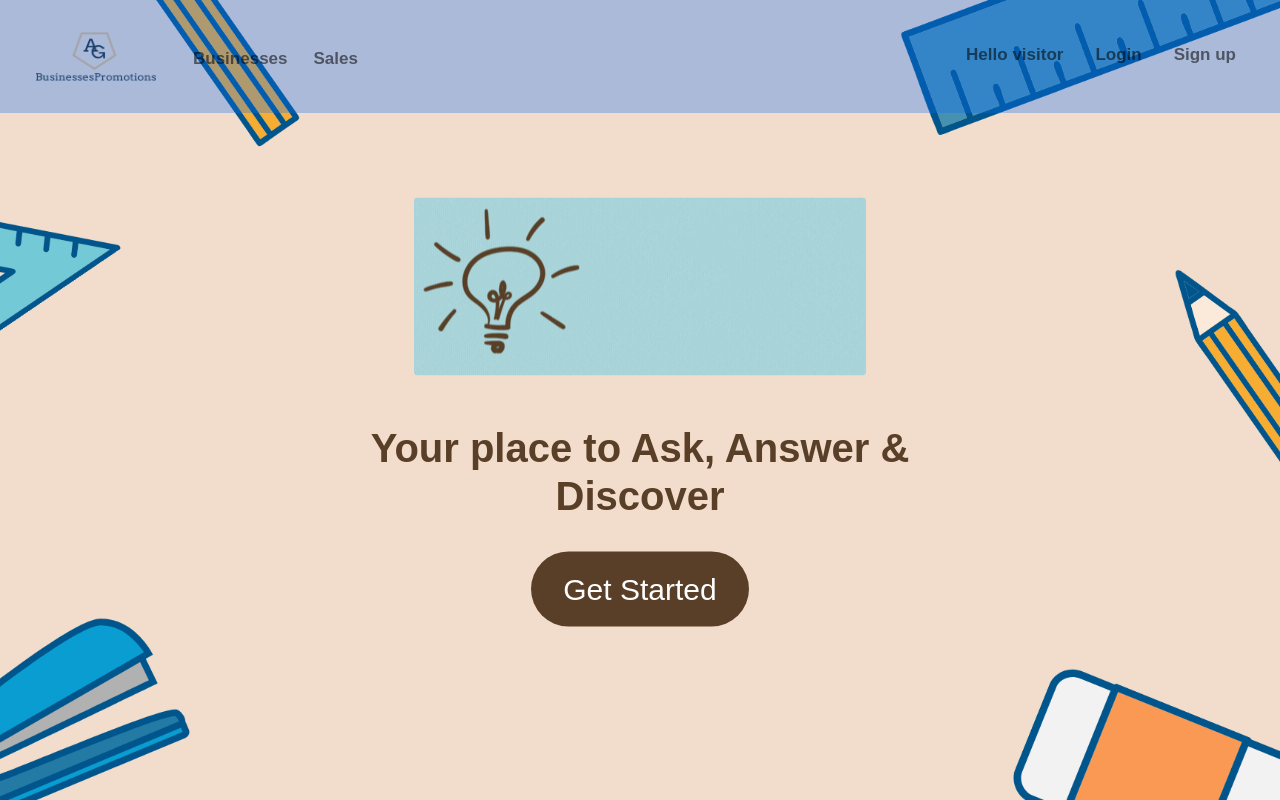
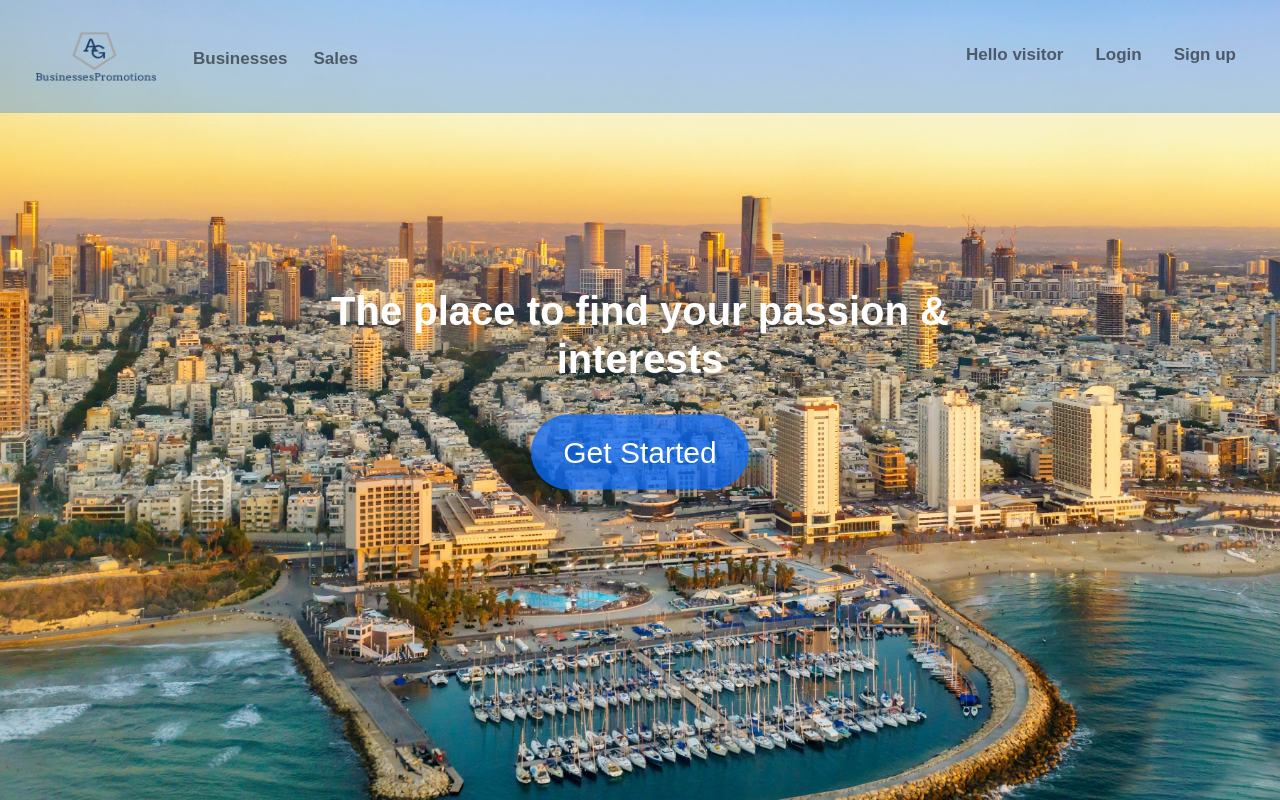
Before and after one commit to avivz450/A-GBusinessesPromotions, a Django app: page / in a window 1280 px wide. Run offline with Django 3.2, Linux system fonts and the light colour scheme; some libraries are stand-ins or nearby versions.

Commit message:
Editing landing page

```diff
--- a/App/Static/home/landing-page.css
+++ b/App/Static/home/landing-page.css
@@ -1,5 +1,5 @@
 body {
-	background: url("/static/home/background.png") no-repeat center center fixed;
+  background: url("/static/home/background2.jpg") no-repeat center center fixed;
   -webkit-background-size: cover;
   -moz-background-size: cover;
   -o-background-size: cover;
@@ -7,10 +7,10 @@ body {
 }
 
 .txt {
-	color:#593f27
+  color: #ffffff;
 }
 
-.center{
+.center {
   position: fixed;
   top: 50%;
   left: 50%;
@@ -18,8 +18,8 @@ body {
 }
 
 .get_started_btn {
-	background-color:#593f27;
-	color:white;
+  background-color: rgb(13 110 253 / 76%);
+  color: white;
   padding: 15px 32px;
   text-align: center;
   font-size: 30px;
--- a/App/templates/home/landingpage.html
+++ b/App/templates/home/landingpage.html
@@ -1,18 +1,32 @@
-{% extends "home/base.html" %}
-{% load static %}
-{% block content %}
+{% extends "home/base.html" %} {% load static %} {% block content %}
 
-
-<link rel="stylesheet" type="text/css" href="{% static 'home/landing-page.css' %}">
+<link
+  rel="stylesheet"
+  type="text/css"
+  href="{% static 'home/landing-page.css' %}"
+/>
 <body class="landing-bg">
-    <div class="center">
-         <img src="{% static 'home/animated-logo.gif' %}" alt="Shlifim Logo gif" class="row rounded mx-auto d-block my-5" >
-        <div  class=" text-center">
-            <h1 class="text-center font-weight-bold txt">Your place to Ask, Answer & Discover</h1>
-            {% comment %} "{% url 'explore-page' %}" {% endcomment %}
-                <a href=# type="button" class="btn m-4 get_started_btn rounded-pill active" aria-pressed="true">Get Started</a>
-        </div>
-
+  <div class="center">
+    {% comment %}
+    <img
+      src="{% static 'home/animated-logo.gif' %}"
+      alt="Shlifim Logo gif"
+      class="row rounded mx-auto d-block my-5"
+    />
+    {% endcomment %}
+    <div class="text-center">
+      <h1 class="text-center font-weight-bold txt">
+        The place to find your passion & interests
+      </h1>
+      {% comment %} "{% url 'explore-page' %}" {% endcomment %}
+      <a
+        href="#"
+        type="button"
+        class="btn m-4 get_started_btn rounded-pill active"
+        aria-pressed="true"
+        >Get Started</a
+      >
     </div>
+  </div>
 </body>
 {% endblock content %}
```
Also changed, not shown: App/Static/home/background2.jpg (added). Lines whose indentation alone changed are shown as unchanged.
